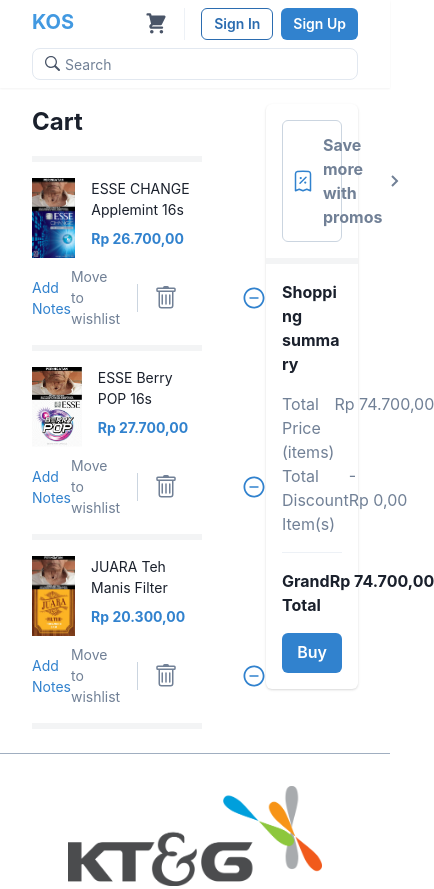
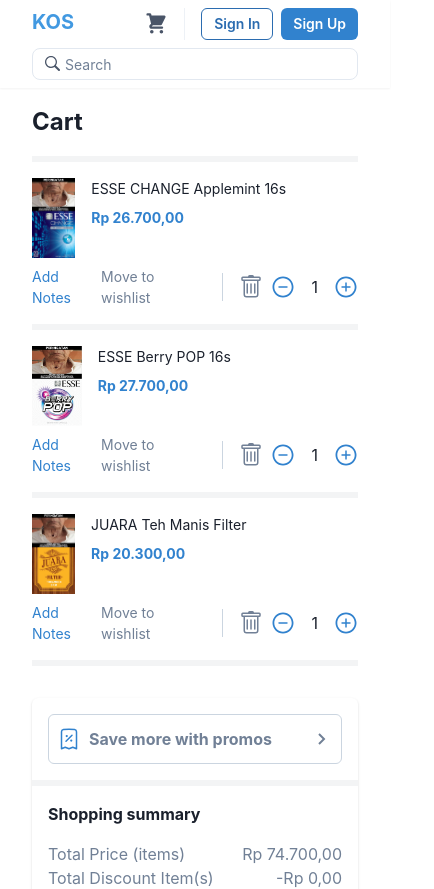
Before and after one commit to cartenzaalief/ktng-online-shop, a React (Create React App) app: page /cart in a window 390 px wide. Shown: the top 889 px of the page, 434 px wide, since content can reach past the window. Built offline with nearby package versions, Linux system fonts and the light colour scheme.

Commit message:
fix: responsive cart

```diff
--- a/src/components/CartList.jsx
+++ b/src/components/CartList.jsx
@@ -17,7 +17,7 @@
                     </Flex>
                     <Flex justifyContent="space-between" alignItems="center" mt={2}>
                         <Text fontSize="sm" color="blue.500" cursor="pointer">Add Notes</Text>
-                        <Flex justifyContent="flex-end" gap={16} alignItems="center">
+                        <Flex justifyContent="flex-end" gap={[2, null, 16]} alignItems="center">
                             <Flex gap={4} alignItems="center">
                                 <Text fontSize="sm" color="gray.500" cursor="pointer">Move to wishlist</Text>
                                 <Box bgColor="gray.300" h={7} w={0.5}></Box>
--- a/src/pages/Cart.jsx
+++ b/src/pages/Cart.jsx
@@ -8,8 +8,8 @@
 
     return (
         <Box px={[8, 16, 24, 48]} py={6}>
-            <Grid templateColumns="repeat(5, 1fr)" gap={16}>
-                <GridItem colSpan={3}>
+            <Grid templateColumns={["repeat(1, 1fr)", null, null, "repeat(5, 1fr)"]} gap={[8, null, null, 16]}>
+                <GridItem colSpan={[1, null, null, 3]}>
                     <Text fontSize="2xl" fontWeight="bold">Cart</Text>
                     <Box mt={4} bgColor="#F3F4F5" h={1.5}></Box>
                     {productsCart.map((val) => {
@@ -18,7 +18,7 @@
                         )
                     })}
                 </GridItem>
-                <GridItem colSpan={2}>
+                <GridItem colSpan={[1, null, null, 2]}>
                     <CartSummary />
                 </GridItem>
             </Grid>
```
